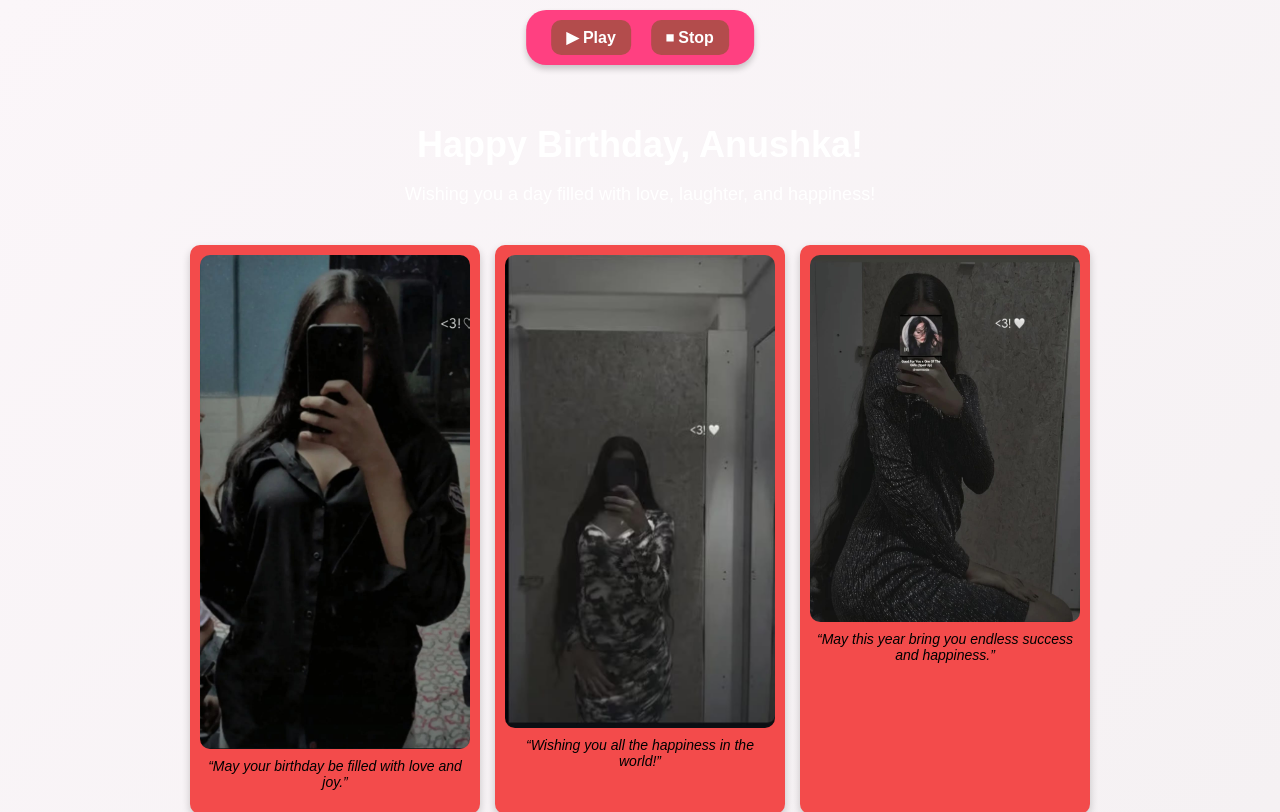
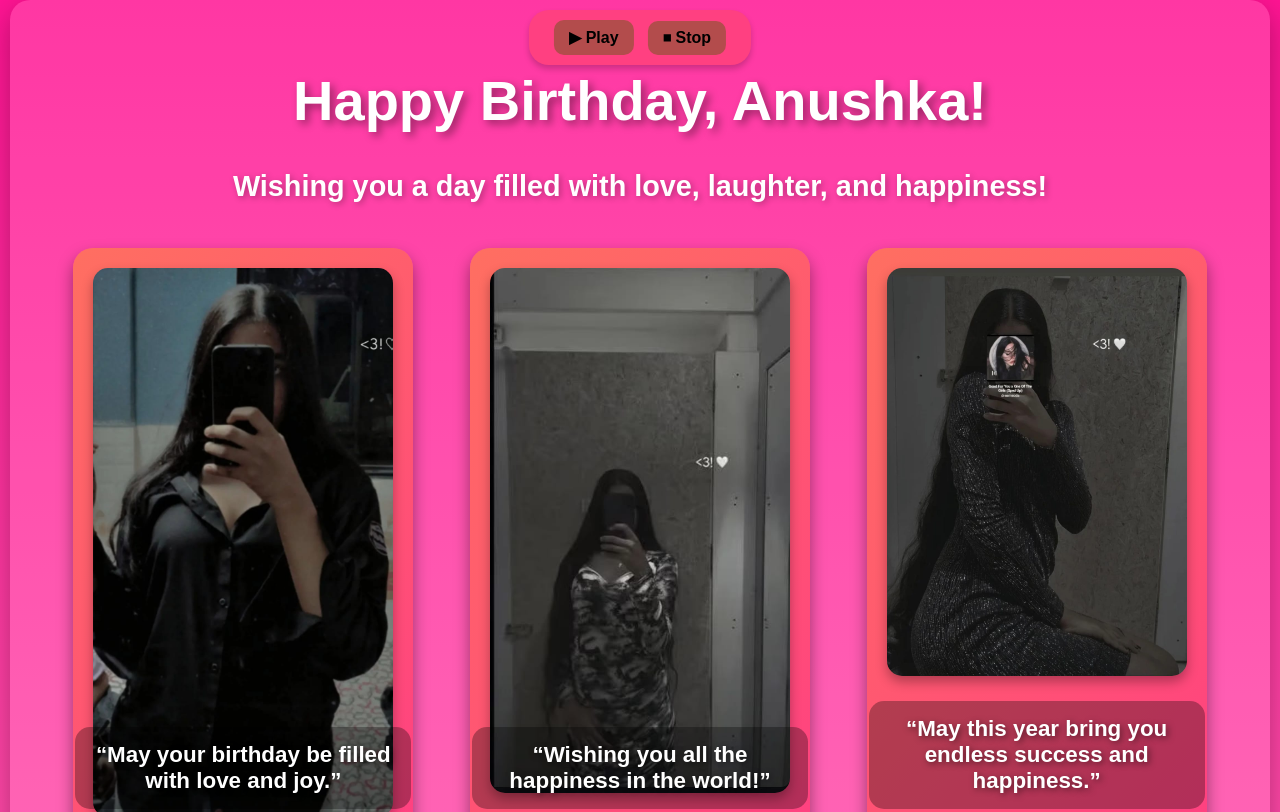
Before and after one commit to Rishi7499/anu, a plain HTML site: page index.html in a window 1280 px wide. Shown: the top 812 px of the page. Drawn offline with Linux system fonts and the light colour scheme.

Commit message:
Update styles.css

```diff
--- a/styles.css
+++ b/styles.css
@@ -1,83 +1,84 @@
-/* General Styles */
 body {
-    font-family: Arial, sans-serif;
+    font-family: 'Poppins', sans-serif;
+    text-align: center;
+    background: linear-gradient(to bottom, #ff1493, #ff69b4, #ff85a2);
     margin: 0;
     padding: 0;
-    text-align: center;
-    background: linear-gradient(135deg, #fbf6f9, #f0edee);
     color: white;
 }
-
-/* Music Controls Fix */
-.music-controls {
-    position: fixed;
-    top: 10px;
+.container {
+    margin-top: 100px;
+    max-width: 1200px;
+    margin: auto;
+    padding: 30px;
+    background: rgba(255, 255, 255, 0.15);
+    border-radius: 20px;
+    box-shadow: 0px 10px 30px rgba(0, 0, 0, 0.3);
+}
+h1 {
+    color: #fff;
+    font-size: 3.5em;
+    font-weight: bold;
+    text-shadow: 4px 4px 8px rgba(0, 0, 0, 0.4);
+}
+.subtitle {
+    font-size: 1.8em;
+    font-weight: bold;
+    margin-bottom: 25px;
+    text-shadow: 2px 2px 6px rgba(0, 0, 0, 0.3);
+}
+.gallery {
+    display: grid;
+    grid-template-columns: repeat(auto-fit, minmax(350px, 1fr));
+    gap: 30px;
+    justify-items: center;
+    padding: 20px;
+}
+.image-box {
+    background: linear-gradient(135deg, #ff6f61, #ff4081);
+    border-radius: 20px;
+    padding: 20px;
+    box-shadow: 0px 8px 16px rgba(0, 0, 0, 0.4);
+    transition: transform 0.4s ease-in-out, box-shadow 0.4s;
+    text-align: center;
+    position: relative;
+    overflow: hidden;
+}
+.image-box:hover {
+    transform: scale(1.1);
+    box-shadow: 0px 10px 20px rgba(0, 0, 0, 0.5);
+}
+img {
+    width: 100%;
+    max-width: 300px;
+    border-radius: 15px;
+    box-shadow: 0px 6px 12px rgba(0, 0, 0, 0.3);
+    transition: transform 0.3s;
+}
+.image-box:hover img {
+    transform: scale(1.05);
+}
+.quote {
+    font-size: 1.4em;
+    font-weight: bold;
+    color: #fff;
+    margin-top: 15px;
+    text-shadow: 2px 2px 6px rgba(0, 0, 0, 0.5);
+    background: rgba(0, 0, 0, 0.3);
+    padding: 15px;
+    border-radius: 15px;
+    position: absolute;
+    bottom: 10px;
     left: 50%;
     transform: translateX(-50%);
-    background: rgba(255, 255, 255, 0.9);
-    padding: 10px 20px;
-    border-radius: 10px;
-    box-shadow: 0px 4px 8px rgba(0, 0, 0, 0.3);
-    z-index: 1000;
-    display: flex;
-    gap: 10px;
+    width: 90%;
 }
-
-.music-controls button {
-    background: #ff3366;
-    border: none;
-    color: white;
-    padding: 8px 16px;
-    font-size: 16px;
-    border-radius: 5px;
-    cursor: pointer;
+footer {
+    margin-top: 30px;
+    font-size: 1.2em;
+    font-weight: bold;
+    text-shadow: 2px 2px 4px rgba(0, 0, 0, 0.3);
+    padding: 15px;
+    background: rgba(255, 255, 255, 0.2);
+    border-radius: 15px;
 }
-
-.music-controls button:hover {
-    background: #cc0044;
-}
-
-/* Container */
-.container {
-    margin-top: 80px; /* Adjusted so buttons don't overlap content */
-    padding: 20px;
-}
-
-h1 {
-    font-size: 36px;
-    margin-bottom: 10px;
-}
-
-.subtitle {
-    font-size: 18px;
-    margin-bottom: 20px;
-}
-
-/* Image Gallery */
-.gallery {
-    display: grid;
-    grid-template-columns: repeat(auto-fit, minmax(250px, 1fr));
-    gap: 15px;
-    padding: 20px;
-    max-width: 900px;
-    margin: 0 auto;
-}
-
-.image-box {
-    background: rgb(243, 75, 75);
-    color: black;
-    padding: 10px;
-    border-radius: 10px;
-    box-shadow: 0px 4px 8px rgba(0, 0, 0, 0.2);
-}
-
-.image-box img {
-    width: 100%;
-    border-radius: 10px;
-}
-
-.quote {
-    font-size: 14px;
-    font-style: italic;
-    margin-top: 5px;
-}
```
